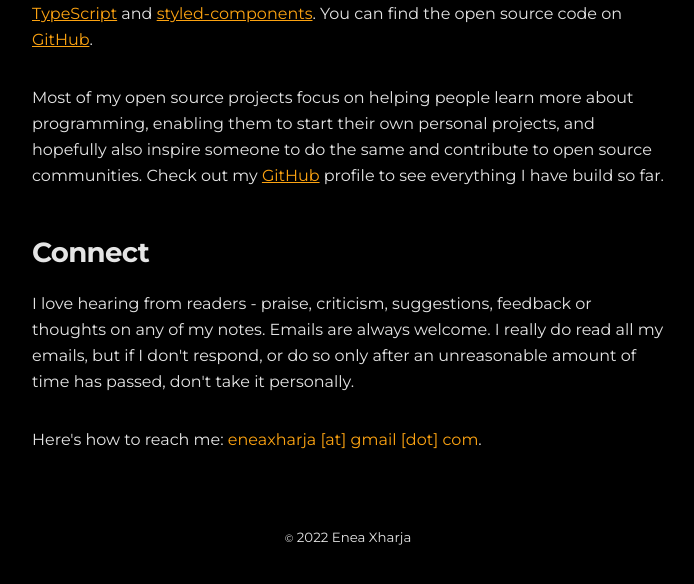
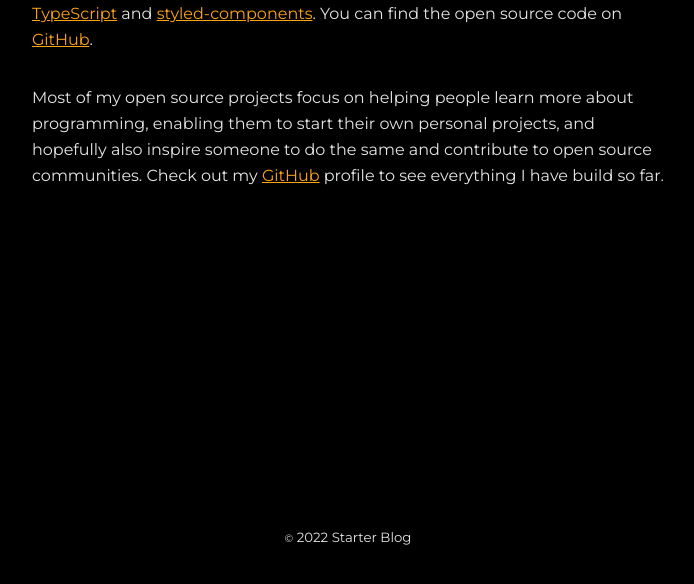
Before and after one commit to eneax/blog, a Gatsby site: page /about in a window 1280 px wide. Shown: the part 210-794 px from the top of the page, without its empty margins (292-986 px from the left). Built offline with nearby package versions, Linux system fonts and the light colour scheme; Gatsby itself is replaced by a stand-in of ours.

Commit message:
docs: :memo: Update about and footer content

```diff
--- a/src/components/layout.tsx
+++ b/src/components/layout.tsx
@@ -76,7 +76,7 @@ const Layout = ({ location, title, children }: LayoutProps) => {
         <main>{children}</main>
         <Footer>
           <p>
-            <small>©</small> {new Date().getFullYear()} Enea Xharja
+            <small>©</small> {new Date().getFullYear()} Starter Blog
           </p>
         </Footer>
       </GlobalWrapper>
--- a/src/pages/about.tsx
+++ b/src/pages/about.tsx
@@ -46,22 +46,6 @@ const AboutPage = ({ data, location }: PageProps<AboutPageProps>) => {
           <a href="https://github.com/eneax">GitHub</a> profile to see
           everything I have build so far.
         </p>
-
-        <h3>Connect</h3>
-        <p>
-          I love hearing from readers - praise, criticism, suggestions, feedback
-          or thoughts on any of my notes. Emails are always welcome. I really do
-          read all my emails, but if I don't respond, or do so only after an
-          unreasonable amount of time has passed, don't take it personally.
-        </p>
-
-        <p>
-          Here's how to reach me:{' '}
-          <span style={{ color: 'var(--color-primary)' }}>
-            eneaxharja [at] gmail [dot] com
-          </span>
-          .
-        </p>
       </section>
     </Layout>
   );
```
